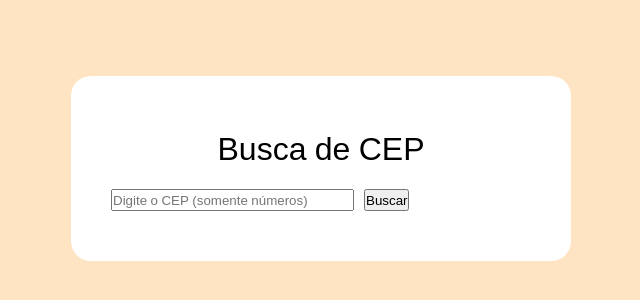
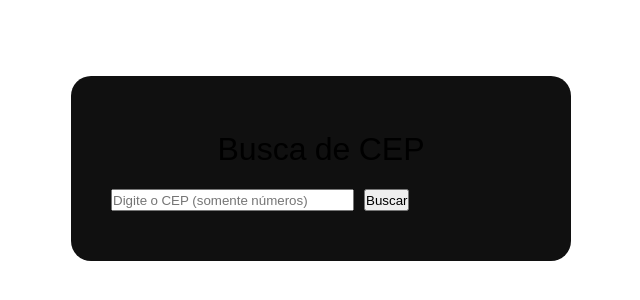
Before and after one commit to Blackmodzctt/busca-cep, a plain HTML site: page index.html in a window 1280 px wide. Shown: the part 232-532 px from the top of the page, without its empty margins (319-959 px from the left). Drawn offline with Linux system fonts and the light colour scheme.

Commit message:
Não funciona

```diff
--- a/style.css
+++ b/style.css
@@ -12,7 +12,7 @@
 
 /*mexendo na cor da página*/
 body {
-    background-color: bisque;
+    background-color: rgb(255, 255, 255);
     min-height: 100vh;
     display: flex;
     justify-content: center;
@@ -20,7 +20,7 @@ body {
 }
 /*mexendo na caixa do form*/
 .container {
-    background-color: rgb(255, 255, 255);
+    background-color: rgb(16, 16, 16);
     padding: 30px 40px;
     border-radius: 20px;
     box-shadow: 0 10 px 25px rgba(0, 0, 0, 0.3);
```
